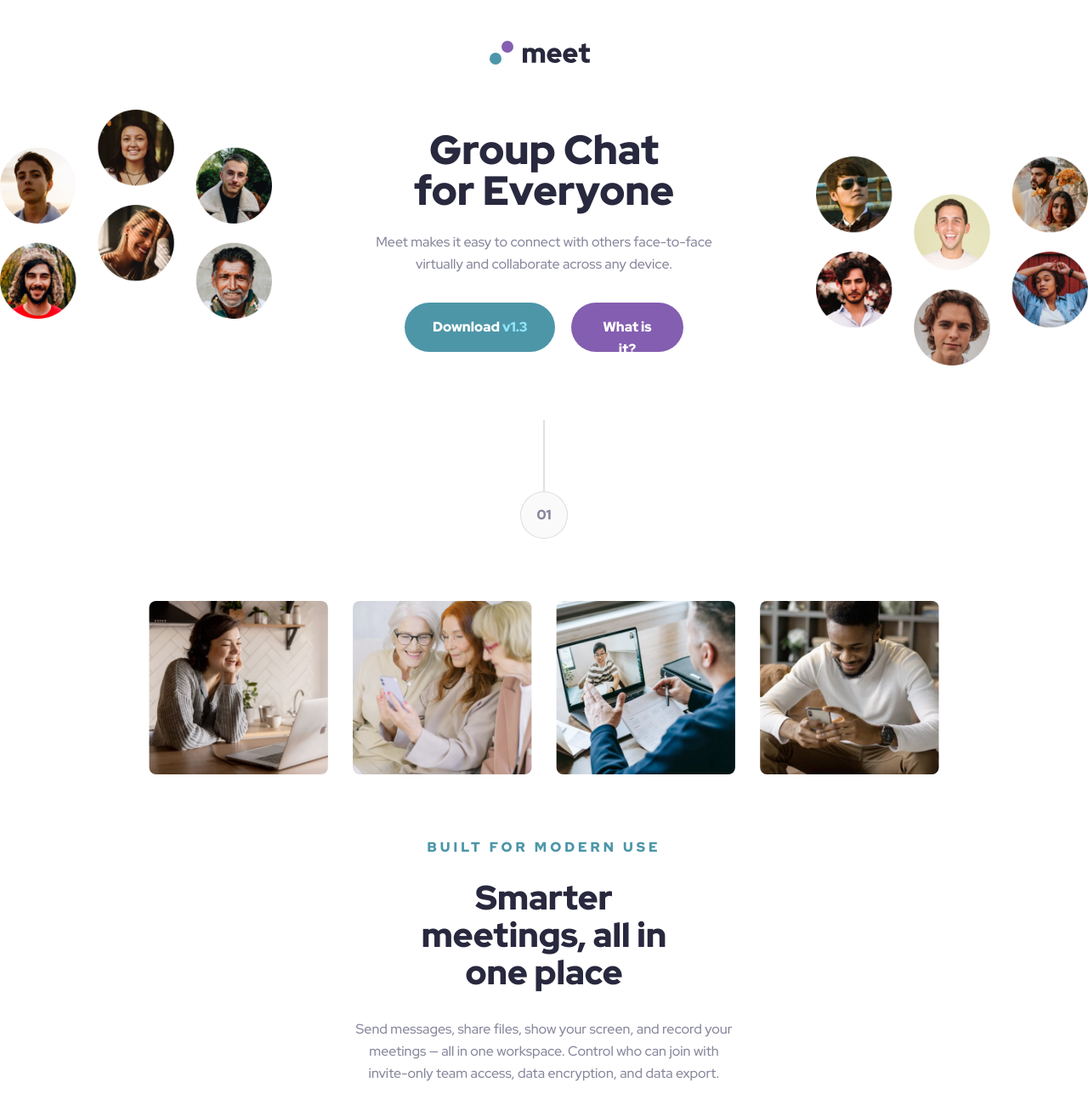
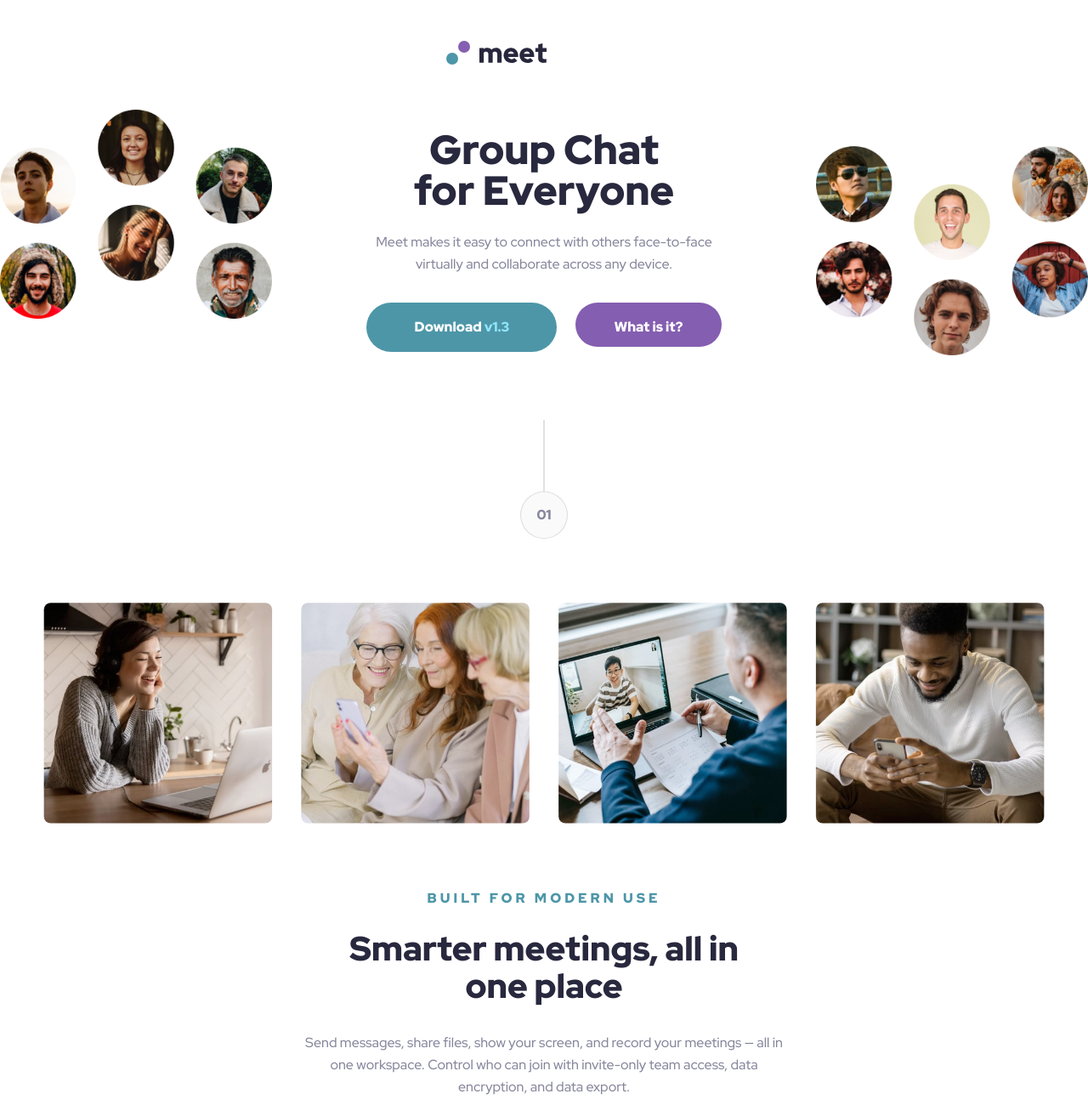
Before and after one commit to JulianJ44/fem-meet-landing-page, a plain HTML site: page index.html in a window 1280 px wide. Shown: the top 1300 px of the page at 85% size. Drawn offline with Linux system fonts and the light colour scheme.

Commit message:
Change PX's to REM's

```diff
--- a/sass/_components.scss
+++ b/sass/_components.scss
@@ -1,6 +1,6 @@
 ////////LOGO///////
 .logo {
-  margin: 48px 0;
+  margin: 2.667rem 0;
 }
 ////////LOGO END///////
 
@@ -13,13 +13,13 @@
   &__right {
     display: none;
 
-    @media (min-width: 44.44444444444444em) {
+    @media (min-width: 50em) {
       display: block;
     }
   }
 
   &__left {
-    @media (min-width: 106.66666666666667em) {
+    @media (min-width: 120em) {
       display: grid;
       grid-column: 1;
       grid-row: 1;
@@ -30,12 +30,12 @@
   &__mobile {
     width: 100%;
 
-    @media (min-width: 44.44444444444444em) {
+    @media (min-width: 50em) {
       display: none;
     }
   }
 
-  @media (min-width: 44.44444444444444em) {
+  @media (min-width: 50em) {
     grid-template-columns: 1fr 2fr 1fr;
   }
 
@@ -44,7 +44,7 @@
     grid-row: 2/3;
     grid-column: span 3;
 
-    @media (min-width: 44.44444444444444em) {
+    @media (min-width: 50em) {
       grid-row: 1/2;
       grid-column: 2;
       justify-content: center;
@@ -57,24 +57,24 @@
 
   &__heading {
     width: 88%;
-    font-size: 40px;
-    margin: 48px auto 24px auto;
+    font-size: 2.222rem;
+    margin: 2.667rem auto 1.333rem auto;
     text-align: center;
-    line-height: 44px;
+    line-height: 2.444rem;
 
-    @media (min-width: 42.666666666666664em) {
-      font-size: 48px;
-      line-height: 48px;
-      margin: 72px auto 24px auto;
+    @media (min-width: 48em) {
+      font-size: 2.667rem;
+      line-height: 2.667rem;
+      margin: 4rem auto 1.333rem auto;
       max-width: 339px;
     }
 
-    @media (min-width: 44.44444444444444em) {
-      margin-top: 23px;
+    @media (min-width: 50em) {
+      margin-top: 1.278rem;
     }
 
     @media (min-width: 90em) {
-      margin-top: 60px;
+      margin-top: 3.333rem;
       max-width: 445px;
       width: 60%;
     }
@@ -82,49 +82,49 @@
 
   &__paragraph {
     width: 100%;
-    font-size: 16px;
-    line-height: 26px;
+    font-size: 0.889rem;
+    line-height: 1.444rem;
     text-align: center;
-    margin-bottom: 32px;
+    margin-bottom: 1.778rem;
 
-    @media (min-width: 42.666666666666664em) {
+    @media (min-width: 48em) {
       max-width: 457px;
       width: 75%;
-      margin: 0 auto 32px auto;
+      margin: 0 auto 1.778rem auto;
     }
 
-    @media (min-width: 44.44444444444444em) {
-      width: 89%;
+    @media (min-width: 50em) {
+      width: 93%;
     }
 
-    @media (min-width: 80em) {
+    @media (min-width: 90em) {
       max-width: 540px;
       width: 87%;
     }
   }
 
-  @media (min-width: 42.666666666666664em) {
+  @media (min-width: 48em) {
     &__btns {
       display: flex;
       justify-content: center;
-      padding: 0 113px;
+      padding: 0 6.278rem;
     }
   }
 
-  @media (min-width: 44.44444444444444em) {
+  @media (min-width: 50em) {
     &__btns {
-      padding: 0 2px;
+      padding: 0 0.111rem;
     }
   }
 
   &__right {
     margin-right: 0;
 
-    @media (min-width: 44.44444444444444em) {
-      margin-top: 43px;
+    @media (min-width: 50em) {
+      margin-top: 2.389rem;
     }
 
-    @media (min-width: 80em) {
+    @media (min-width: 90em) {
       display: grid;
       grid-column: 3/3;
       grid-row: 3/1;
@@ -132,7 +132,7 @@
       justify-content: center;
     }
 
-    @media (min-width: 106.66666666666667em) {
+    @media (min-width: 120em) {
       display: grid;
       grid-column: 3;
       grid-row: 1/3;
@@ -141,7 +141,7 @@
     }
   }
 
-  @media (min-width: 106.66666666666667em) {
+  @media (min-width: 120em) {
     grid-template-columns: repeat(3, 1fr);
     margin: auto 2.5rem;
   }
@@ -154,20 +154,20 @@
   width: 70%;
   font-size: 0.9rem;
   font-weight: 900;
-  line-height: 26px;
+  line-height: 1.444rem;
   text-align: center;
   border-radius: 29px;
   padding: 0.9em 1.611em;
   margin: var(--mc-auto);
 
-  @media (min-width: 42.666666666666664em) {
-    padding: 16px 29px;
+  @media (min-width: 48em) {
+    padding: 0.889rem 1.611rem;
   }
 
   &__large--green {
     background: var(--color-one);
     color: #ffffff;
-    margin-bottom: 16px;
+    margin-bottom: 0.889rem;
     transition: all 0.2s;
 
     &:hover,
@@ -176,7 +176,7 @@
       cursor: pointer;
     }
 
-    @media (min-width: 42.666666666666664em) {
+    @media (min-width: 48em) {
       width: 51%;
     }
   }
@@ -193,7 +193,7 @@
   &__large--purple {
     background: var(--color-two);
     color: #ffffff;
-    margin-bottom: 16px;
+    margin-bottom: 0.889rem;
     transition: all 0.2s;
     width: 65%;
 
@@ -203,11 +203,11 @@
       cursor: pointer;
     }
 
-    @media (min-width: 42.666666666666664em) {
+    @media (min-width: 48em) {
       width: 26%;
     }
 
-    @media (min-width: 80em) {
+    @media (min-width: 90em) {
       width: 44%;
     }
   }
@@ -232,9 +232,9 @@
       background: hsla(267, 54%, 71%, 0.9);
       cursor: pointer;
     }
-    @media (min-width: 42.666666666666664em) {
-      width: 38%;
-      height: 58px;
+    @media (min-width: 48em) {
+      width: 39%;
+      height: 3.222em;
     }
   }
 }
@@ -244,12 +244,12 @@
 ////////DIVIDER///////
 .divider {
   position: relative;
-  margin: 64px 0 0 0;
+  margin: 3.556rem 0 0 0;
   z-index: 2;
 
   &__line {
     width: 1px;
-    height: 84px;
+    height: 4.667rem;
     opacity: 0.25;
     border: 1px solid var(--color-four);
     margin: var(--mc-auto);
@@ -280,13 +280,13 @@
 .images {
   display: grid;
   grid-template-columns: repeat(2, 1fr);
-  grid-gap: 12px;
-  margin-top: 64px;
-  margin-bottom: 64px;
+  grid-gap: 0.667rem;
+  margin-top: 3.556rem;
+  margin-bottom: 3.556rem;
 
-  @media (min-width: 42.666666666666664em) {
+  @media (min-width: 48em) {
     grid-template-columns: repeat(4, 1fr);
-    grid-gap: 11px;
+    grid-gap: 0.611rem;
   }
 
   &__photo--1,
@@ -303,9 +303,9 @@
 .main {
   &__title {
     font-family: var(--font-family);
-    font-size: 16px;
+    font-size: 0.889rem;
     font-weight: var(--font-weight-900);
-    line-height: 26px;
+    line-height: 1.444rem;
     letter-spacing: 0.2222rem;
     color: var(--color-one);
     text-transform: uppercase;
@@ -313,16 +313,16 @@
   }
 
   &__heading {
-    font-size: 32px;
-    line-height: 36px;
+    font-size: 1.778rem;
+    line-height: 2rem;
     text-align: center;
-    margin: 24px 0 32px 0;
+    margin: 1.333rem 0 1.778rem 0;
 
-    @media (min-width: 42.666666666666664em) {
+    @media (min-width: 48em) {
       font-size: 40px;
       line-height: 44px;
       width: 61%;
-      margin: 24px auto 32px auto;
+      margin: 1.333rem auto 1.778rem auto;
     }
 
     @media (min-width: 90em) {
@@ -331,18 +331,18 @@
   }
 
   &__paragraph {
-    font-size: 16px;
+    font-size: 0.889rem;
     text-align: center;
     width: 98%;
     max-width: 327px;
 
-    @media (min-width: 42.666666666666664em) {
+    @media (min-width: 48em) {
       width: 96%;
       margin: var(--mc-auto);
       max-width: 573px;
     }
 
-    @media (min-width: 80em) {
+    @media (min-width: 90em) {
       width: 84%;
       max-width: 540px;
     }
@@ -360,12 +360,12 @@
   padding: 5rem 1.5rem;
   height: 21em;
 
-  @media (min-width: 42.666666666666664em) {
+  @media (min-width: 48em) {
     background-image: url("../assets/tablet/image-footer.jpg");
     background-size: center;
   }
 
-  @media (min-width: 80em) {
+  @media (min-width: 90em) {
     background-image: url("../assets/desktop/image-footer.jpg");
     height: 15em;
   }
@@ -382,7 +382,7 @@
   }
 
   &__grid {
-    @media (min-width: 80em) {
+    @media (min-width: 90em) {
       display: grid;
       grid-template-columns: 1fr 1fr 1fr;
       align-items: center;
@@ -390,18 +390,18 @@
   }
 
   &__heading {
-    font-size: 32px;
+    font-size: 1.778rem;
     text-align: center;
     color: var(--color-five);
-    margin-bottom: 24px;
+    margin-bottom: 1.333rem;
 
-    @media (min-width: 42.666666666666664em) {
+    @media (min-width: 48em) {
       width: 66%;
-      font-size: 40px;
-      margin: 0 auto 32px auto;
+      font-size: 2.222rem;
+      margin: 0 auto 1.778rem auto;
     }
 
-    @media (min-width: 80em) {
+    @media (min-width: 90em) {
       width: 75%;
       text-align: left;
     }
@@ -413,17 +413,16 @@
   }
 
   &__paragraph {
-    font-size: 18px;
+    font-size: 1rem;
     text-align: center;
     color: var(--color-five);
-    margin-bottom: 32px;
-
-    @media (min-width: 42.666666666666664em) {
+    margin-bottom: 1.778rem;
+    @media (min-width: 48em) {
       width: 82%;
-      margin: 0 auto 40px auto;
+      margin: 0 auto 2.222rem auto;
     }
 
-    @media (min-width: 80em) {
+    @media (min-width: 90em) {
       width: 74%;
       text-align: left;
     }
```
Also changed, not shown: sass/_base.scss (+8 -8 lines), css/main.css, css/main.min.css.
